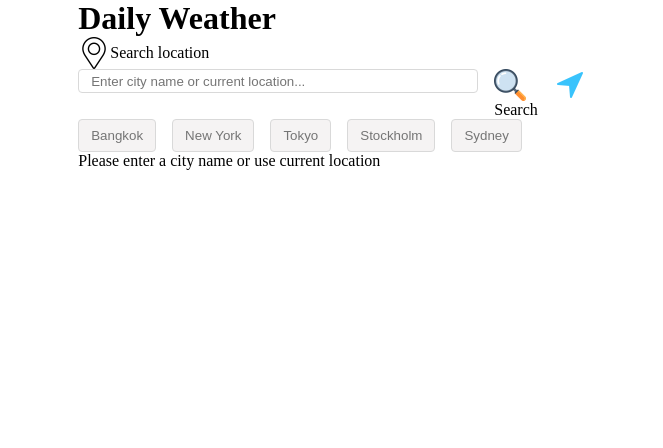
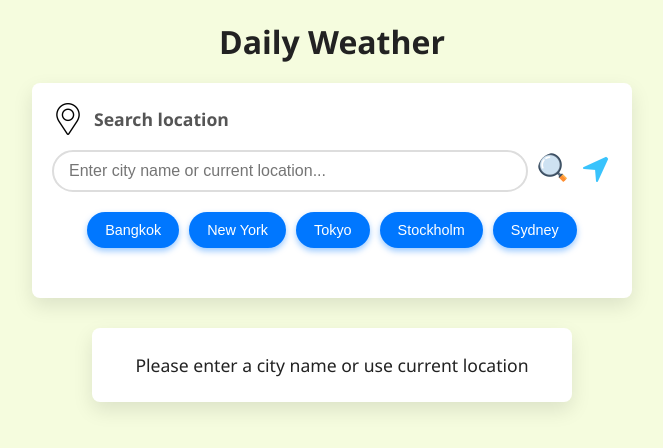
Before and after one commit to maysunktong/javascript-challenges, a plain HTML site: page 03-weatherapp-fetch/index.html in a window 1280 px wide. Shown: the whole page, without its empty margins (308-971 px from the left). Drawn offline with Linux system fonts and the light colour scheme.

Commit message:
finished styling

```diff
--- a/03-weatherapp-fetch/globals.css
+++ b/03-weatherapp-fetch/globals.css
@@ -1,98 +1,155 @@
+/* globals.css */
+
 * {
   box-sizing: border-box;
+  padding: 0;
   margin: 0;
-  padding: 0;
 }
 
-html {
-  display: flex;
-  justify-content: center;
-  align-items: center;
-  flex-direction: column;
+body {
+  font-family: "Segoe UI", Tahoma, Geneva, Verdana, sans-serif;
+  background: #f5fcde;
+  margin: 0;
+  padding: 20px;
+  color: #333;
 }
 
-.spinner {
-  border: 4px solid #ccc;
-  border-top: 4px solid #333;
-  border-radius: 50%;
-  width: 32px;
-  height: 32px;
-  animation: spin 1s linear infinite;
-  margin: 10px auto;
+h1 {
+  text-align: center;
+  margin-bottom: 20px;
+  color: #222;
 }
 
-@keyframes spin {
-  to {
-    transform: rotate(360deg);
-  }
+/* Main container with white background and subtle shadow */
+.main-container {
+  max-width: 600px;
+  background: #fff;
+  margin: 0 auto 30px;
+  border-radius: 8px;
+  padding: 20px;
+  box-shadow: 0 8px 20px rgba(0, 0, 0, 0.1);
 }
 
-.suggestions-list {
-  border: 1px solid #ccc;
-  max-height: 150px;
-  overflow-y: auto;
-  padding: 0;
-  margin-top: 0;
-  list-style: none;
-  position: absolute;
-  background: white;
-  width: 200px;
-  z-index: 10;
+/* Header with location icon and text */
+header {
+  display: flex;
+  align-items: center;
+  margin-bottom: 15px;
+  font-weight: 600;
+  font-size: 1.1rem;
+  color: #555;
 }
 
-.suggestions-list li {
-  padding: 8px;
-  cursor: pointer;
+header img {
+  margin-right: 10px;
 }
 
-.suggestions-list li:hover {
-  background-color: #eee;
+/* Search container */
+.search-container {
+  display: flex;
+  align-items: center;
+  gap: 10px;
+  margin-bottom: 20px;
 }
 
-button {
-  cursor: pointer;
+/* Search input styles */
+#searchBar {
+  flex: 1;
+  padding: 10px 15px;
+  font-size: 1rem;
+  border: 2px solid #ddd;
+  border-radius: 25px;
+  transition: border-color 0.3s ease;
+  outline: none;
 }
 
-input {
-  min-width: 400px;
-  height: 1.5rem;
-  border-radius: 4px;
-  background-color: #ffffff;
-  border: solid 1px rgb(217, 217, 217);
-  padding: 8px 12px;
-  color: #3e3e3e;
+#searchBar:focus {
+  border-color: #0077ff;
+  box-shadow: 0 0 6px #a8caff;
 }
 
-.search-container {
-  display: flex;
-  justify-content: space-around;
-  gap: 1rem;
+/* Search button container */
+#searchButton {
+  cursor: pointer;
+  border-radius: 50%;
+  transition: background-color 0.3s ease;
 }
 
-header {
-  display: flex;
-  justify-content: start;
-  align-items: center;
+#searchButton:hover {
+  background-color: #e0e7ff;
 }
 
-#searchButton,
+/* Current location icon */
 #currentLocation {
   cursor: pointer;
-  width: 2rem;
-  aspect-ratio: 1;
-  display: flex;
-  flex-direction: row;
-  justify-content: center;
-  align-items: center;
+  border-radius: 50%;
+  transition: background-color 0.3s ease;
 }
 
+#currentLocation:hover {
+  background-color: #e0f7fa;
+}
+
+/* Popular cities container */
+#popularCities {
+  display: flex;
+  flex-wrap: wrap;
+  gap: 10px;
+  justify-content: center;
+  margin-bottom: 30px;
+}
+
+/* City buttons */
+.city-btn,
+#refreshButton {
+  background-color: #0077ff;
+  color: white;
+  border: none;
+  padding: 10px 18px;
+  font-size: 0.9rem;
+  border-radius: 20px;
+  cursor: pointer;
+  box-shadow: 0 3px 6px rgba(0, 119, 255, 0.4);
+  transition: background-color 0.3s ease, box-shadow 0.3s ease;
+}
+
+.city-btn:hover {
+  background-color: #005bb5;
+  box-shadow: 0 6px 12px rgba(0, 91, 181, 0.6);
+}
+
+/* Display container for weather info */
+#display {
+  max-width: 480px;
+  margin: 0 auto;
+  background: #fff;
+  padding: 25px 20px;
+  border-radius: 8px;
+  box-shadow: 0 8px 20px rgba(0, 0, 0, 0.1);
+  font-size: 1.1rem;
+  text-align: center;
+  color: #222;
+}
+
+/* Spinner (example styling, adjust your spinner styles accordingly) */
+.spinner {
+  border: 4px solid #f3f3f3;
+  border-top: 4px solid #0077ff;
+  border-radius: 50%;
+  width: 36px;
+  height: 36px;
+  margin: 30px auto;
+  animation: spin 1s linear infinite;
+}
+
+/* Bounce animation for icons */
 @keyframes bounce {
   0%,
   100% {
     transform: translateY(0);
   }
   50% {
-    transform: translateY(-10px); /* move up 10px */
+    transform: translateY(-10px);
   }
 }
 
@@ -100,14 +157,12 @@ header {
   animation: bounce 2s ease-in-out infinite;
 }
 
-#popularCities {
-  display: flex;
-  gap: 1rem;
+/* Spinner animation */
+@keyframes spin {
+  0% {
+    transform: rotate(0deg);
+  }
+  100% {
+    transform: rotate(360deg);
+  }
 }
-.city-btn {
-  border-radius: 4px;
-  background-color: #f5f3f3;
-  border: solid 1px rgb(217, 217, 217);
-  padding: 8px 12px;
-  color: #757575;
-}
--- a/03-weatherapp-fetch/index.html
+++ b/03-weatherapp-fetch/index.html
@@ -21,14 +21,13 @@
           placeholder="Enter city name or current location..."
         />
         <div>
-          <img src="./assets/search.png" alt="" width="16" id="searchButton" />
-          <span>Search</span>
+          <img src="./assets/search.png" alt="" width="32" id="searchButton" />
         </div>
         <div>
           <img
             src="./assets/navigation.png"
             alt=""
-            width="16"
+            width="32"
             id="currentLocation"
           />
         </div>
```
